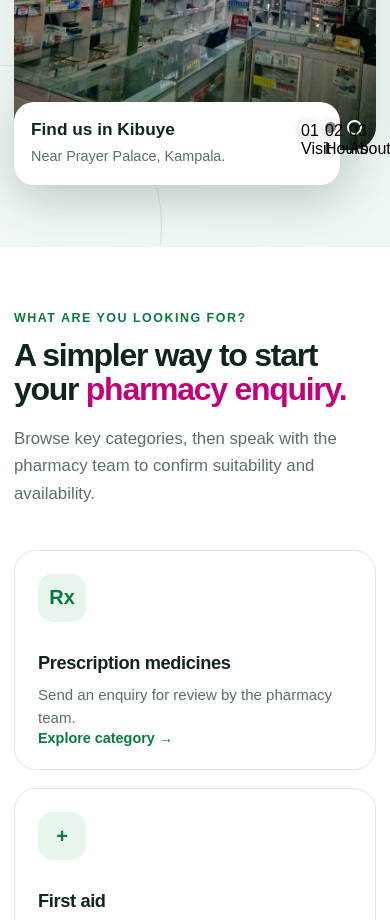
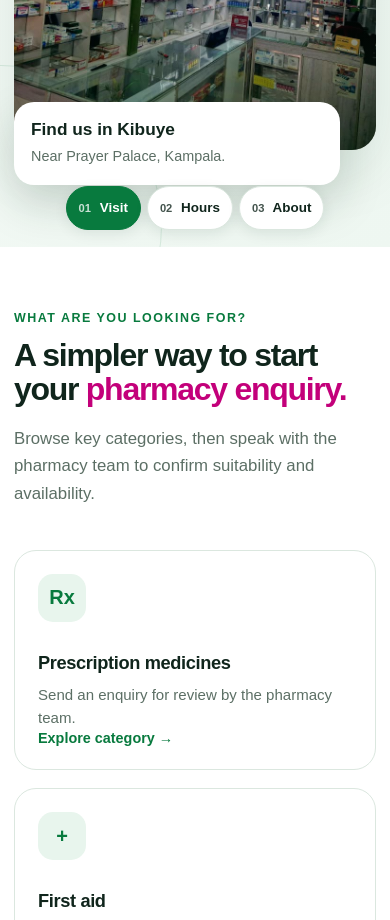
Before and after one commit to Bafakyiivan/Bweza-Pharmacy, a Next.js app: page / in a window 390 px wide. Shown: the part 980-1900 px from the top of the page. Built offline with nearby package versions, Linux system fonts and the light colour scheme; no server answers.

Commit message:
Style accessible informational slide selectors

```diff
--- a/app/globals.css
+++ b/app/globals.css
@@ -266,9 +266,11 @@ img { max-width: 100%; }
 .hero-photo-slide { position: absolute; inset: 0; opacity: 0; visibility: hidden; transition: opacity .7s ease, visibility .7s; }
 .hero-photo-slide.is-active { opacity: 1; visibility: visible; }
 .hero-photo-slide img { object-fit: cover; }
-.hero-photo-controls { position: absolute; right: 18px; bottom: 56px; z-index: 3; display: flex; gap: 9px; }
-.hero-photo-controls button { width: 15px; height: 15px; padding: 0; border: 2px solid white; border-radius: 50%; background: rgba(16, 37, 28, .55); cursor: pointer; box-shadow: 0 2px 8px rgba(0, 0, 0, .2); }
-.hero-photo-controls button.is-active { background: white; }
+.hero-photo-controls { position: absolute; left: 0; right: 0; bottom: -50px; z-index: 3; display: flex; flex-wrap: wrap; justify-content: center; gap: 8px; }
+.hero-photo-controls button { min-height: 44px; padding: 8px 16px; border: 1px solid var(--line); border-radius: 999px; background: white; color: var(--ink); font-weight: 800; cursor: pointer; box-shadow: 0 4px 14px rgba(8, 54, 32, .08); transition: background .2s ease, color .2s ease, transform .2s ease; }
+.hero-photo-controls button:hover { transform: translateY(-2px); }
+.hero-photo-controls button.is-active { background: var(--green); color: white; border-color: var(--green); }
+.hero-photo-controls button span { font-size: .7rem; opacity: .78; margin-right: 5px; }
 .hero-photo-controls button:focus-visible { outline: 3px solid var(--sun); outline-offset: 3px; }
 
 @media (prefers-reduced-motion: no-preference) {
@@ -279,5 +281,6 @@ img { max-width: 100%; }
 }
 
 @media (max-width: 680px) {
-  .hero-photo-controls { right: 14px; bottom: 50px; }
+  .hero-photo-controls { bottom: -45px; gap: 6px; }
+  .hero-photo-controls button { padding: 8px 12px; font-size: .84rem; }
 }
```
